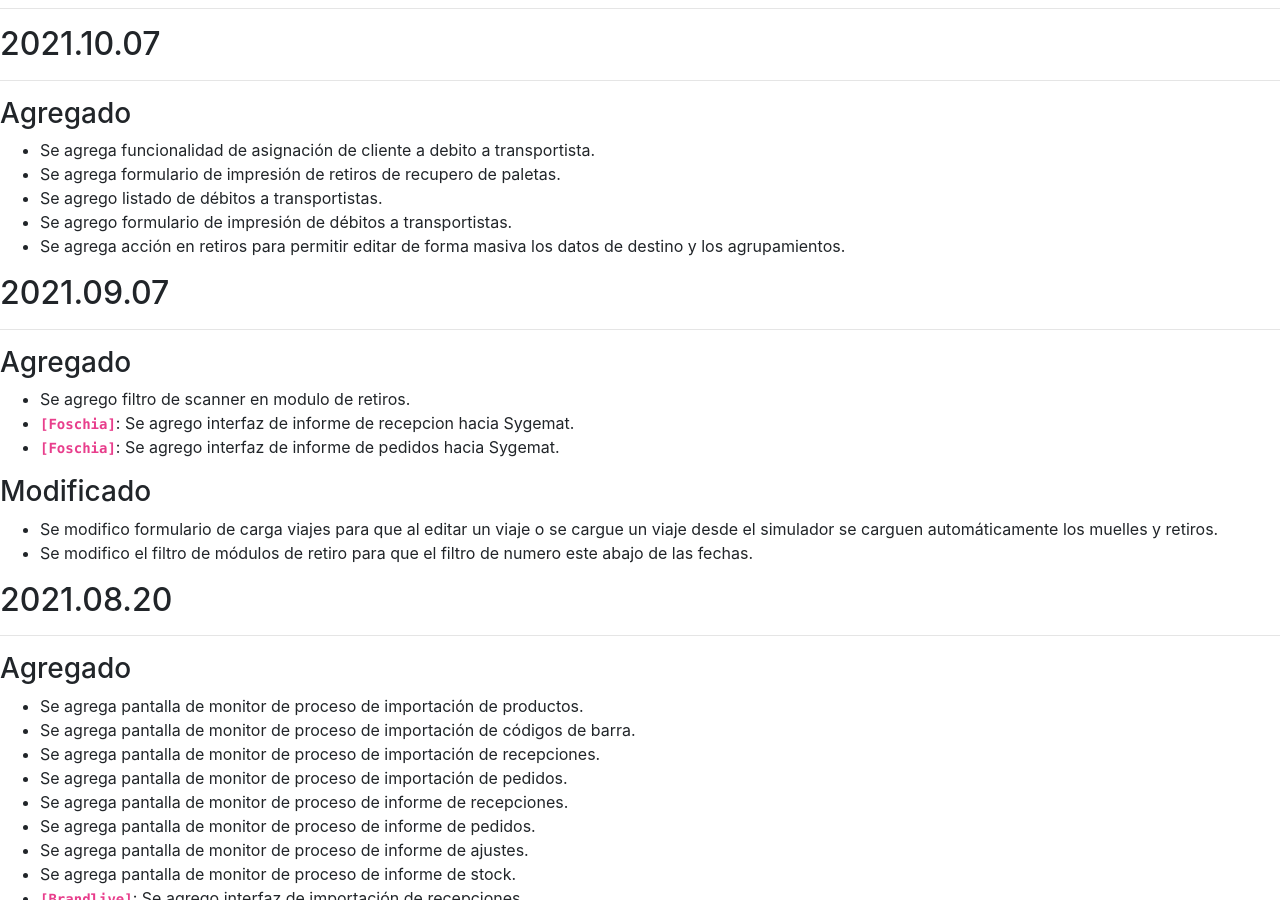
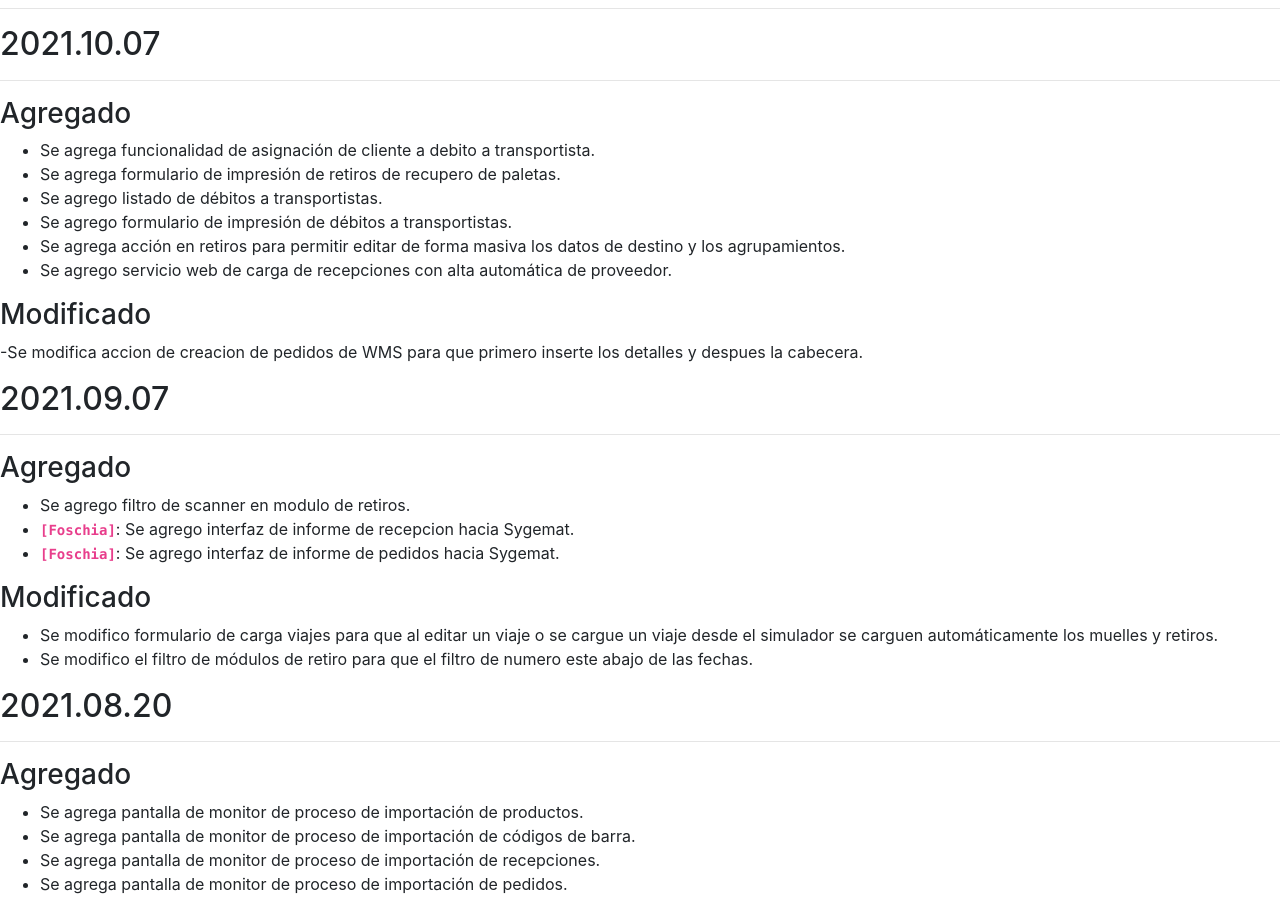
Before and after one commit to brainsys-arsaad/versionado, a Jekyll site: the page built from registro-cambios.markdown, in a window 1280 px wide and 900 px high, scrolled down 343 px. Built offline with Jekyll 4.4.1, drawn with Linux system fonts in a browser that asks for light colours.

Commit message:
Update registro-cambios.markdown

```diff
--- a/registro-cambios.markdown
+++ b/registro-cambios.markdown
@@ -61,6 +61,10 @@ El formato esta basado en [Keep a Changelog](https://keepachangelog.com/es-ES/1.
 - Se agrego listado de débitos a transportistas.
 - Se agrego formulario de impresión de débitos a transportistas.
 - Se agrega acción en retiros para permitir editar de forma masiva los datos de destino y los agrupamientos.
+- Se agrego servicio web de carga de recepciones con alta automática de proveedor.
+
+### Modificado
+-Se modifica accion de creacion de pedidos de WMS para que primero inserte los detalles y despues la cabecera.
 
 
 ## 2021.09.07
```
